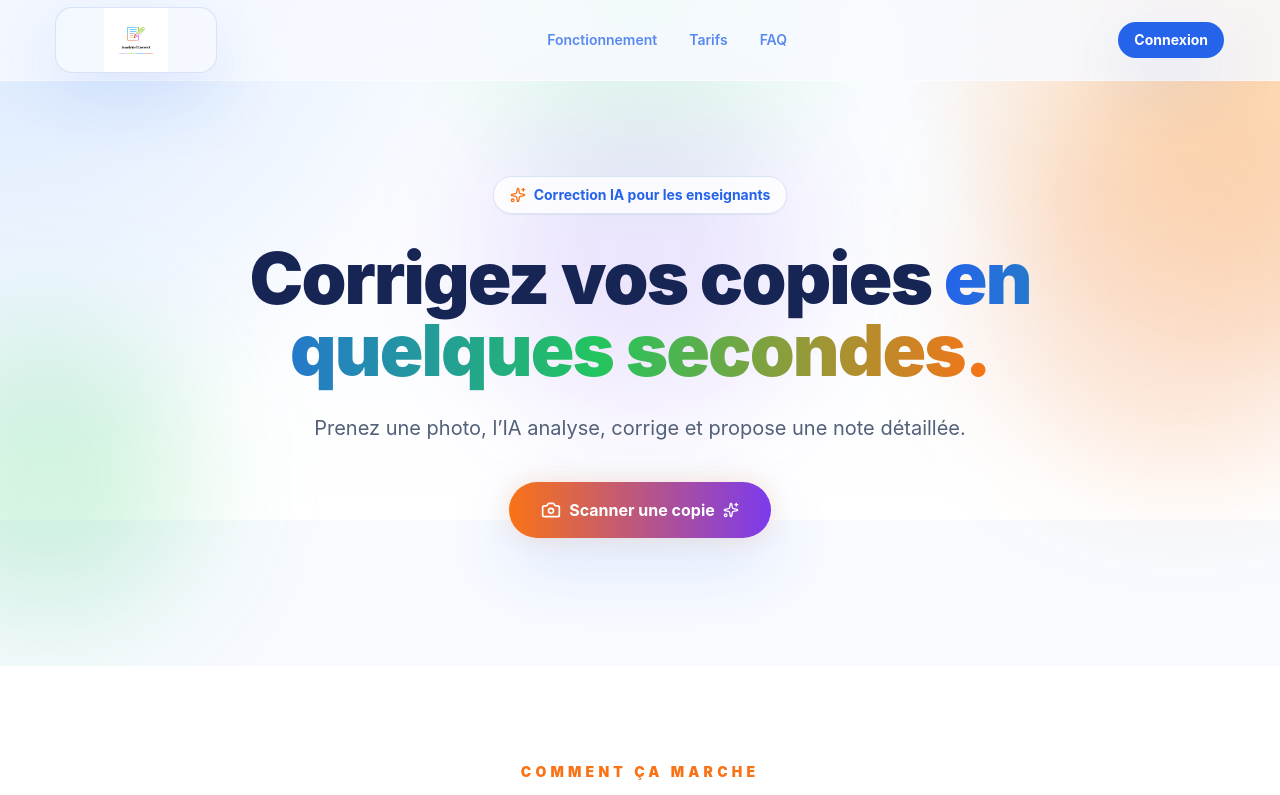
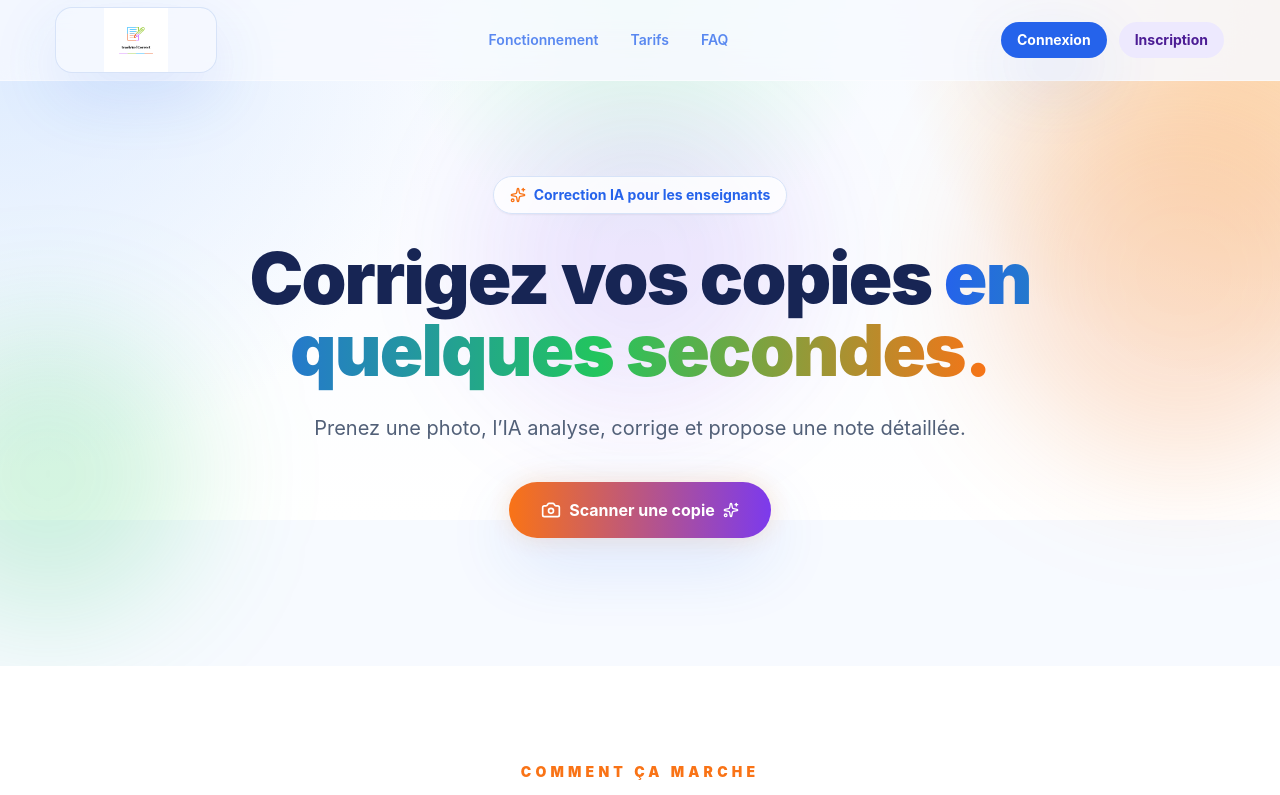
Before and after one commit to gaelndb/teach-and-correct, a React (Vite) app in the folder frontend/: page / in a window 1280 px wide. Shown: the top 795 px of the page. Built offline with nearby package versions, Linux system fonts and the light colour scheme.

Commit message:
feat(landing): add signup button

```diff
--- a/frontend/src/components/landing/landing-header.tsx
+++ b/frontend/src/components/landing/landing-header.tsx
@@ -25,9 +25,14 @@
           ))}
         </nav>
 
-        <Button size="sm" onClick={onOpenDashboard}>
-          Connexion
-        </Button>
+        <div className="flex items-center gap-3">
+          <Button size="sm" onClick={onOpenDashboard}>
+            Connexion
+          </Button>
+          <Button size="sm" variant="secondary">
+            Inscription
+          </Button>
+        </div>
       </div>
     </header>
   )
```
